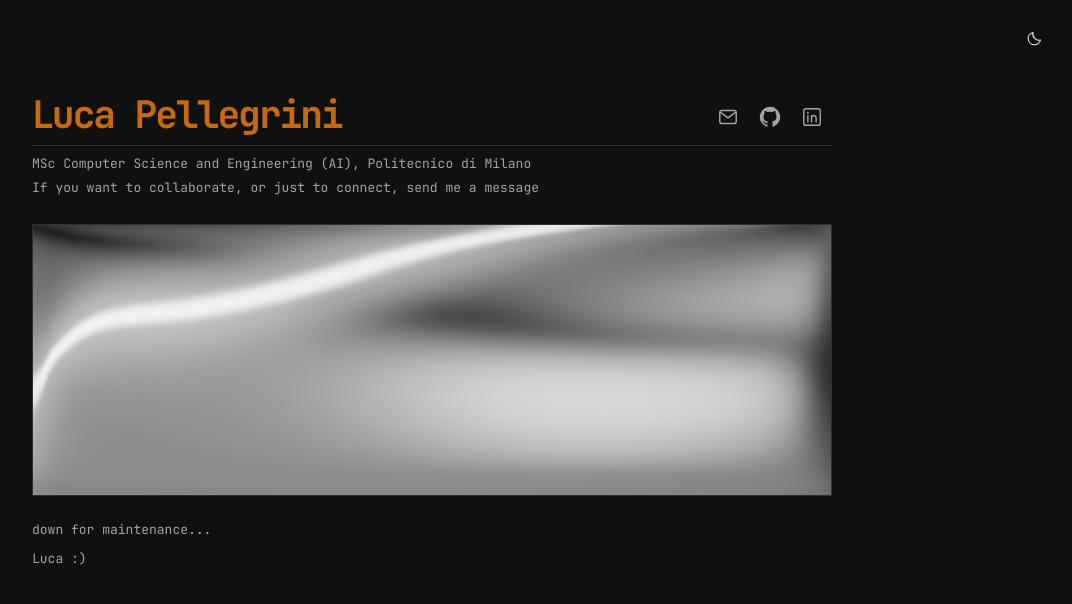
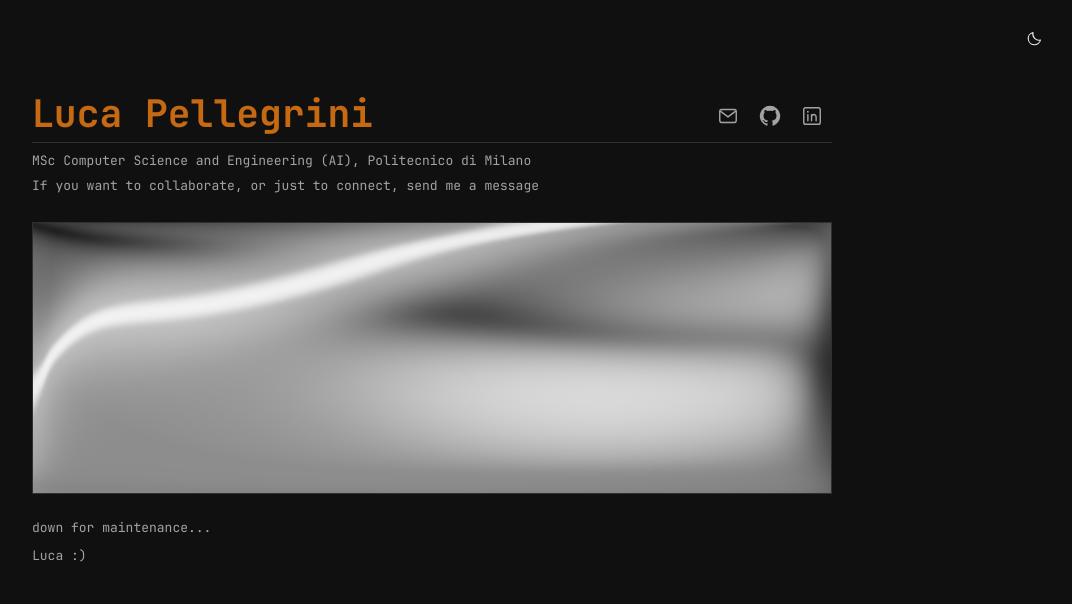
Before and after one commit to LucaPelle01/LucaPelle01.github.io, a plain HTML site: page index.html in a window 1280 px wide. Shown: the whole page, without its empty margins (208-1280 px from the left). Drawn offline with Linux system fonts and the light colour scheme; animation ran at ten frames a second.

Commit message:
Refine h1 styles in style.css
Adjusted line-height and letter-spacing for h1 element.

```diff
--- a/style.css
+++ b/style.css
@@ -37,7 +37,7 @@
 body { margin: 0; font-size: var(--text-size); line-height: 1.6; font-style: normal; background: var(--page); color: var(--ink); }
 main { width: min(800px, calc(100% - 84px)); margin: clamp(76px, 12vh, 128px) auto 52px; }
 header { display: grid; grid-template-columns: minmax(0, 1fr) auto; align-items: center; column-gap: 12px; }
-h1 { margin: 0; color: #c56912; font-size: clamp(27px, 3.2vw, 38px); line-height: 1.12; font-weight: 550; letter-spacing: -.055em; transform: translate(-1px, -3px); }
+h1 { margin: 0; color: #c56912; font-size: clamp(27px, 3.2vw, 38px); line-height: 1; font-weight: 550; letter-spacing: 0em; transform: translate(-1px, -3px); }
 #affiliation, .collaboration { grid-column: 1 / -1; margin: 0; color: var(--muted); overflow-wrap: anywhere; }
 #affiliation { margin-top: 6px; padding-top: 8px; border-top: 1px solid var(--line); }
 .collaboration { margin-top: 4px; }
```
